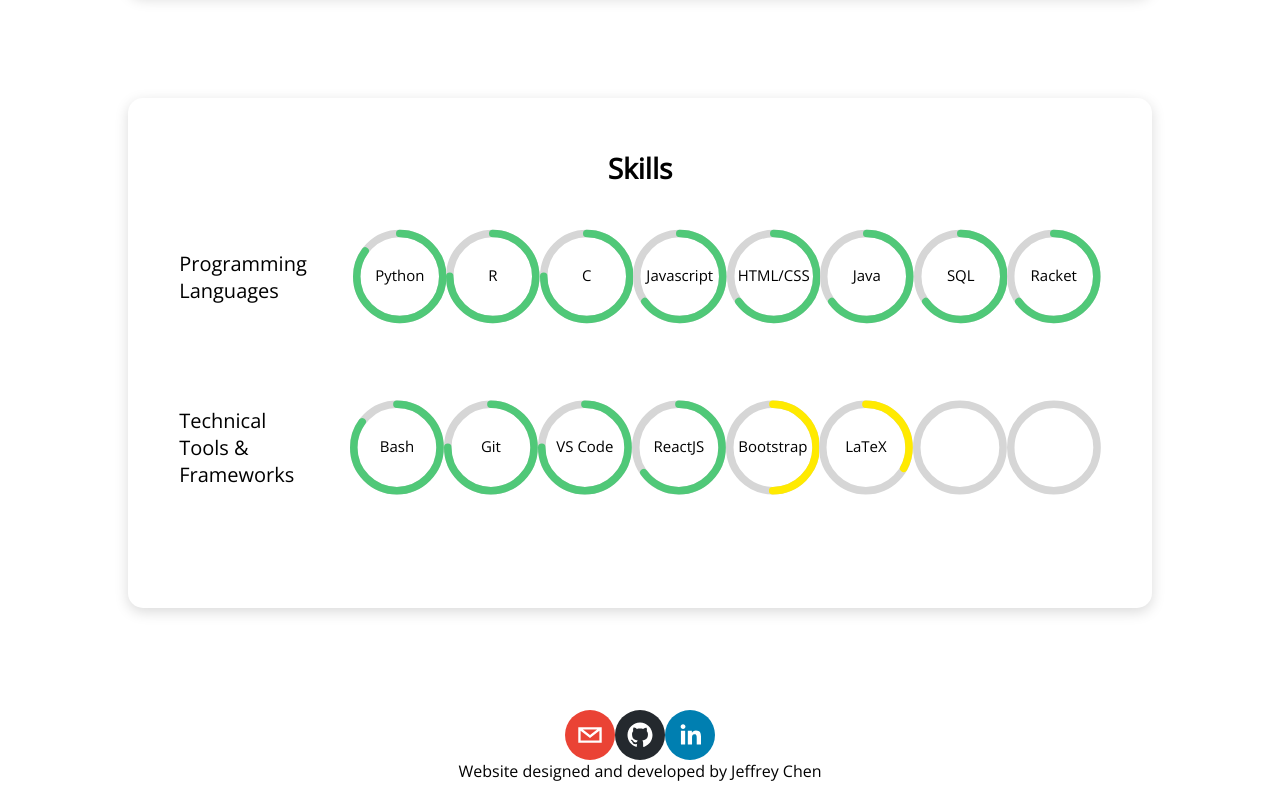
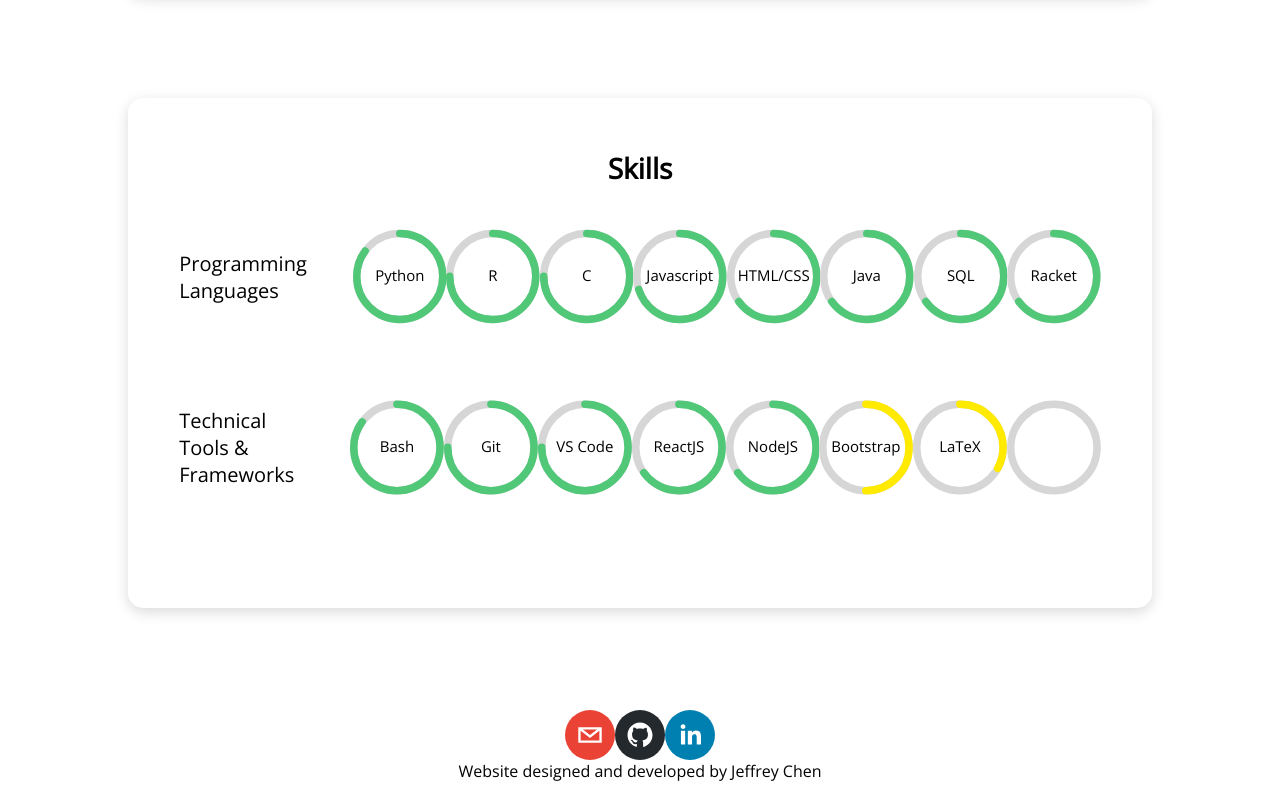
Before and after one commit to JChenster/portfolio-website, a React (Create React App) app: page / in a window 1280 px wide. Shown: the part 3446-4246 px from the top of the page. Built offline with nearby package versions, Linux system fonts and the light colour scheme.

Commit message:
updated skills

```diff
--- a/src/components/Skills.js
+++ b/src/components/Skills.js
@@ -36,7 +36,7 @@ const Skills = () => {
                     {generateSkill(85, "Python")}
                     {generateSkill(75, "R")}
                     {generateSkill(75, "C")}
-                    {generateSkill(65, "Javascript")}
+                    {generateSkill(70, "Javascript")}
                     {generateSkill(65, "HTML/CSS")}
                     {generateSkill(65, "Java")}
                     {generateSkill(65, "SQL")}
@@ -54,9 +54,9 @@ const Skills = () => {
                     {generateSkill(75, "Git")}
                     {generateSkill(75, "VS Code")}
                     {generateSkill(65, "ReactJS")}
+                    {generateSkill(65, "NodeJS")}
                     {generateSkill(50, "Bootstrap")}
                     {generateSkill(33, "LaTeX")}
-                    {generateDummySkill()}
                     {generateDummySkill()}
                 </div>
             </div>
```
